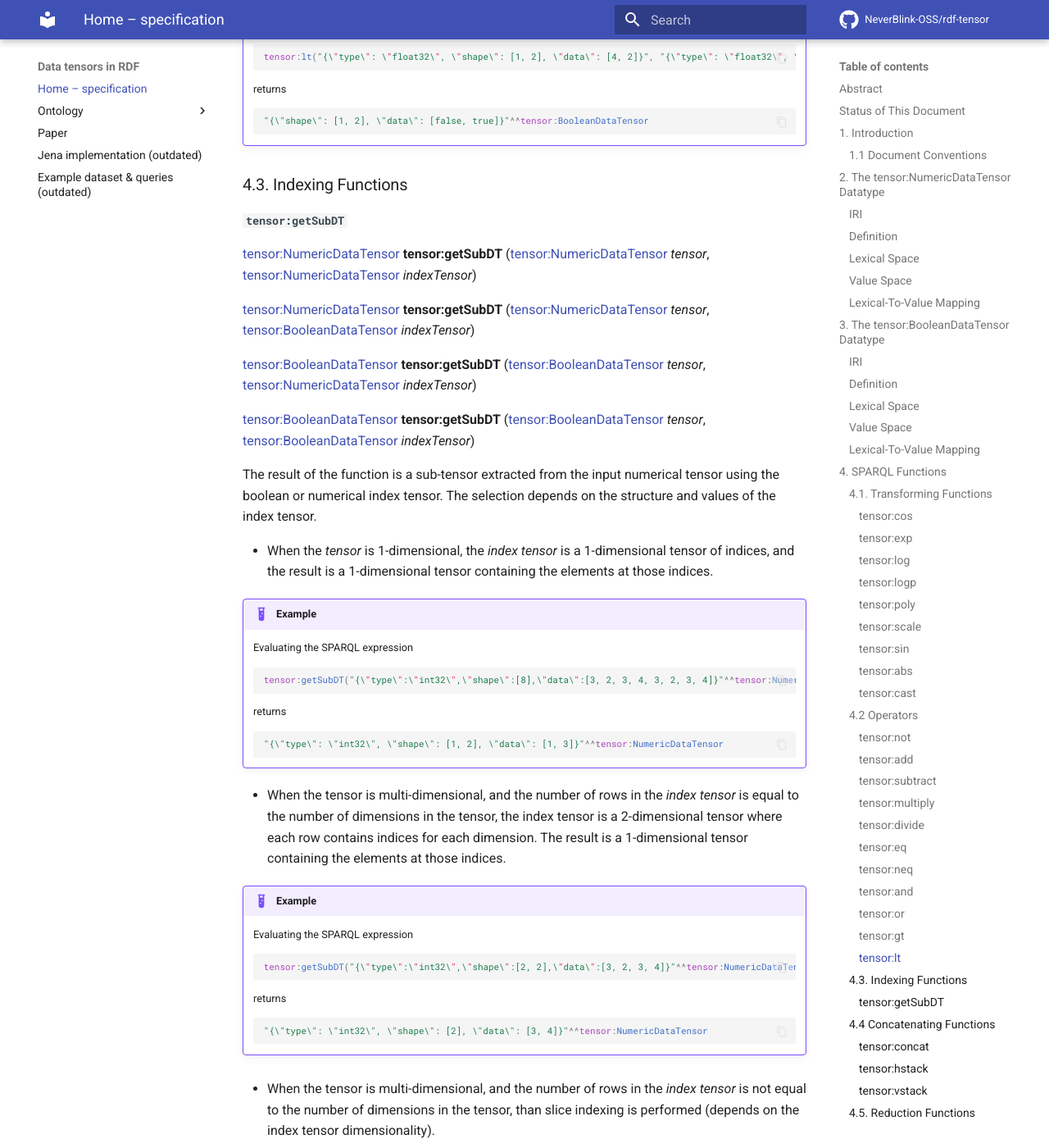
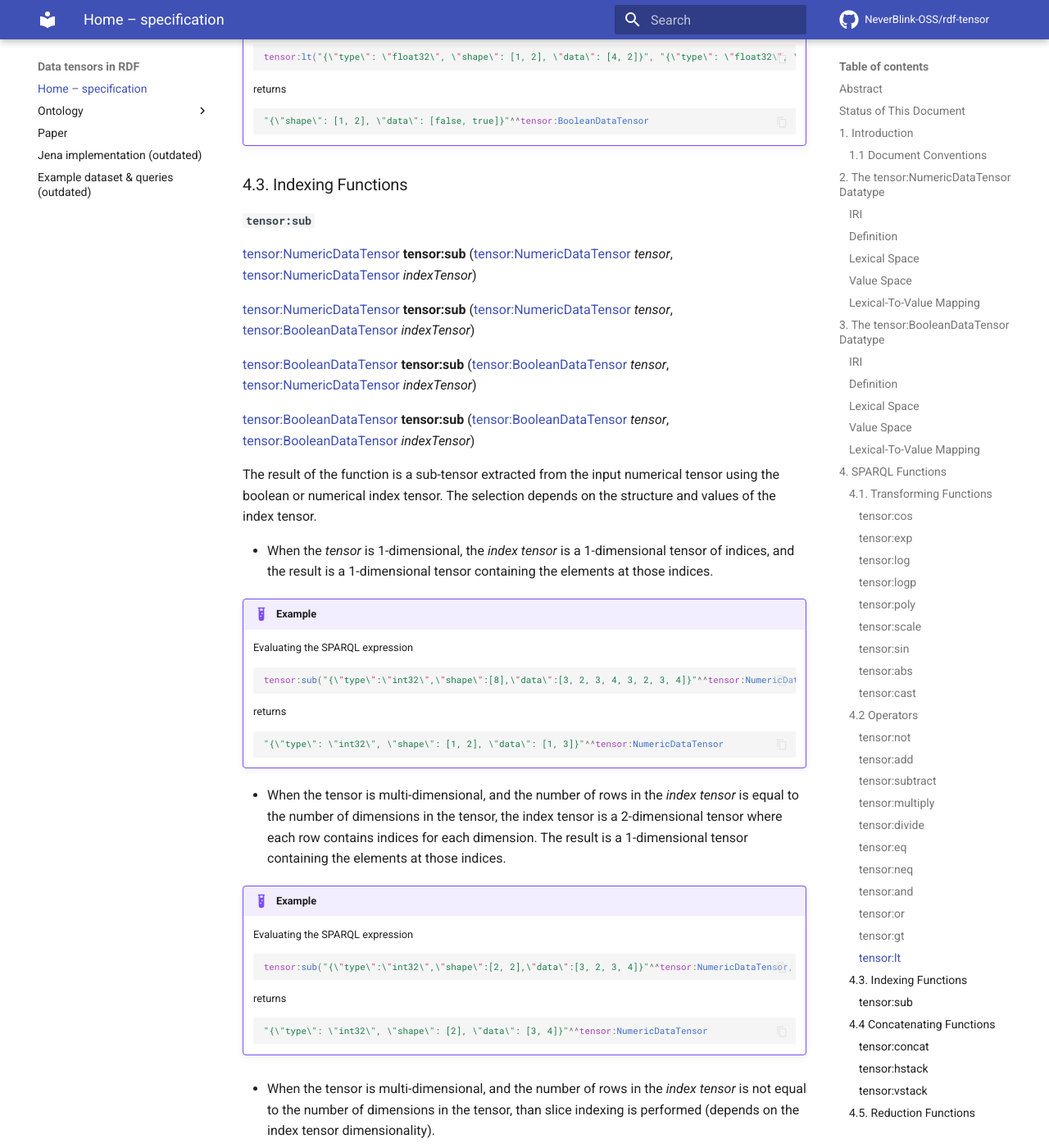
Before and after one commit to NeverBlink-OSS/rdf-tensor, an MkDocs documentation site: the page built from docs/index.md, in a window 1280 px wide and 1400 px high, scrolled down 13474 px. Shown: the whole window at 82% size. Built offline with MkDocs 1.6.1 and Material for MkDocs 9.7.7, drawn with Linux system fonts in a browser that asks for light colours; comment, search, counter and statistics services are not loaded; some of the changed text lies outside the part shown.

Commit message:
Change getSubDT to sub function name (#4)

````diff
--- a/docs/index.md
+++ b/docs/index.md
@@ -640,14 +641,14 @@ The function returns a boolean tensor with a broadcasted shape, where each eleme
 
 ### 4.3. Indexing Functions
 
-#### `tensor:getSubDT`
-[tensor:NumericDataTensor](https://w3id.org/rdf-tensor/vocab#NumericDataTensor) **tensor:getSubDT** ([tensor:NumericDataTensor](https://w3id.org/rdf-tensor/vocab#NumericDataTensor) *tensor*, [tensor:NumericDataTensor](https://w3id.org/rdf-tensor/vocab#DataTensor) *indexTensor*)
+#### `tensor:sub`
+[tensor:NumericDataTensor](https://w3id.org/rdf-tensor/vocab#NumericDataTensor) **tensor:sub** ([tensor:NumericDataTensor](https://w3id.org/rdf-tensor/vocab#NumericDataTensor) *tensor*, [tensor:NumericDataTensor](https://w3id.org/rdf-tensor/vocab#DataTensor) *indexTensor*)
 
-[tensor:NumericDataTensor](https://w3id.org/rdf-tensor/vocab#NumericDataTensor) **tensor:getSubDT** ([tensor:NumericDataTensor](https://w3id.org/rdf-tensor/vocab#NumericDataTensor) *tensor*, [tensor:BooleanDataTensor](https://w3id.org/rdf-tensor/vocab#DataTensor) *indexTensor*)
+[tensor:NumericDataTensor](https://w3id.org/rdf-tensor/vocab#NumericDataTensor) **tensor:sub** ([tensor:NumericDataTensor](https://w3id.org/rdf-tensor/vocab#NumericDataTensor) *tensor*, [tensor:BooleanDataTensor](https://w3id.org/rdf-tensor/vocab#DataTensor) *indexTensor*)
 
-[tensor:BooleanDataTensor](https://w3id.org/rdf-tensor/vocab#BooleanDataTensor) **tensor:getSubDT** ([tensor:BooleanDataTensor](https://w3id.org/rdf-tensor/vocab#NumericDataTensor) *tensor*, [tensor:NumericDataTensor](https://w3id.org/rdf-tensor/vocab#DataTensor) *indexTensor*)
+[tensor:BooleanDataTensor](https://w3id.org/rdf-tensor/vocab#BooleanDataTensor) **tensor:sub** ([tensor:BooleanDataTensor](https://w3id.org/rdf-tensor/vocab#NumericDataTensor) *tensor*, [tensor:NumericDataTensor](https://w3id.org/rdf-tensor/vocab#DataTensor) *indexTensor*)
 
-[tensor:BooleanDataTensor](https://w3id.org/rdf-tensor/vocab#BooleanDataTensor) **tensor:getSubDT** ([tensor:BooleanDataTensor](https://w3id.org/rdf-tensor/vocab#BooleanDataTensor) *tensor*, [tensor:BooleanDataTensor](https://w3id.org/rdf-tensor/vocab#BooleanDataTensor) *indexTensor*)
+[tensor:BooleanDataTensor](https://w3id.org/rdf-tensor/vocab#BooleanDataTensor) **tensor:sub** ([tensor:BooleanDataTensor](https://w3id.org/rdf-tensor/vocab#BooleanDataTensor) *tensor*, [tensor:BooleanDataTensor](https://w3id.org/rdf-tensor/vocab#BooleanDataTensor) *indexTensor*)
 
 The result of the function is a sub-tensor extracted from the input numerical tensor using the boolean or numerical index tensor. The selection depends on the structure and values of the index tensor.
 
@@ -657,7 +658,7 @@ The result of the function is a sub-tensor extracted from the input numerical te
 
     Evaluating the SPARQL expression
     ```sparql
-    tensor:getSubDT("{\"type\":\"int32\",\"shape\":[8],\"data\":[3, 2, 3, 4, 3, 2, 3, 4]}"^^tensor:NumericDataTensor, "{\"type\":\"int32\",\"shape\":[2],\"data\":[0, 1]}"^^tensor:NumericDataTensor)
+    tensor:sub("{\"type\":\"int32\",\"shape\":[8],\"data\":[3, 2, 3, 4, 3, 2, 3, 4]}"^^tensor:NumericDataTensor, "{\"type\":\"int32\",\"shape\":[2],\"data\":[0, 1]}"^^tensor:NumericDataTensor)
     ```
 
     returns
@@ -673,7 +674,7 @@ The result of the function is a sub-tensor extracted from the input numerical te
     Evaluating the SPARQL expression
 
     ```sparql
-    tensor:getSubDT("{\"type\":\"int32\",\"shape\":[2, 2],\"data\":[3, 2, 3, 4]}"^^tensor:NumericDataTensor, "{\"type\":\"int32\",\"shape\":[2, 2],\"data\":[0, 1, 1, 0]}"^^tensor:NumericDataTensor)
+    tensor:sub("{\"type\":\"int32\",\"shape\":[2, 2],\"data\":[3, 2, 3, 4]}"^^tensor:NumericDataTensor, "{\"type\":\"int32\",\"shape\":[2, 2],\"data\":[0, 1, 1, 0]}"^^tensor:NumericDataTensor)
     ```
 
     returns
@@ -691,7 +692,7 @@ The result of the function is a sub-tensor extracted from the input numerical te
     Evaluating the SPARQL expression
 
     ```sparql
-    tensor:getSubDT("{\"type\":\"int32\",\"shape\":[2, 2, 2],\"data\":[1, 2, 3, 4, 5, 6, 7, 8]}"^^tensor:NumericDataTensor, "{\"type\":\"int32\",\"shape\":[1, 1],\"data\":[1]}"^^tensor:NumericDataTensor)
+    tensor:sub("{\"type\":\"int32\",\"shape\":[2, 2, 2],\"data\":[1, 2, 3, 4, 5, 6, 7, 8]}"^^tensor:NumericDataTensor, "{\"type\":\"int32\",\"shape\":[1, 1],\"data\":[1]}"^^tensor:NumericDataTensor)
     ```
 
     returns
@@ -707,7 +708,7 @@ The result of the function is a sub-tensor extracted from the input numerical te
     Evaluating the SPARQL expression
 
     ```sparql
-    tensor:getSubDT("{\"type\":\"int32\",\"shape\":[2, 2, 2],\"data\":[1, 2, 3, 4, 5, 6, 7, 8]}"^^tensor:NumericDataTensor, "{\"type\":\"int32\",\"shape\":[2, 2],\"data\":[0, 0, 1, 1]}"^^tensor:NumericDataTensor)
+    tensor:sub("{\"type\":\"int32\",\"shape\":[2, 2, 2],\"data\":[1, 2, 3, 4, 5, 6, 7, 8]}"^^tensor:NumericDataTensor, "{\"type\":\"int32\",\"shape\":[2, 2],\"data\":[0, 0, 1, 1]}"^^tensor:NumericDataTensor)
     ```
 
     returns
@@ -725,7 +726,7 @@ The result of the function is a sub-tensor extracted from the input numerical te
     Evaluating the SPARQL expression
 
     ```sparql
-    tensor:getSubDT("{\"type\":\"int32\",\"shape\":[2, 2],\"data\":[3, 2, 3, 4]}"^^tensor:NumericDataTensor, "{\"type\":\"bool\",\"shape\":[2, 2],\"data\":[true, false, true, true]}"^^tensor:BooleanDataTensor)
+    tensor:sub("{\"type\":\"int32\",\"shape\":[2, 2],\"data\":[3, 2, 3, 4]}"^^tensor:NumericDataTensor, "{\"type\":\"bool\",\"shape\":[2, 2],\"data\":[true, false, true, true]}"^^tensor:BooleanDataTensor)
     ```
 
     returns
````
Also changed, not shown: other parts of docs/index.md (+1 -0 lines), 1 other file.
